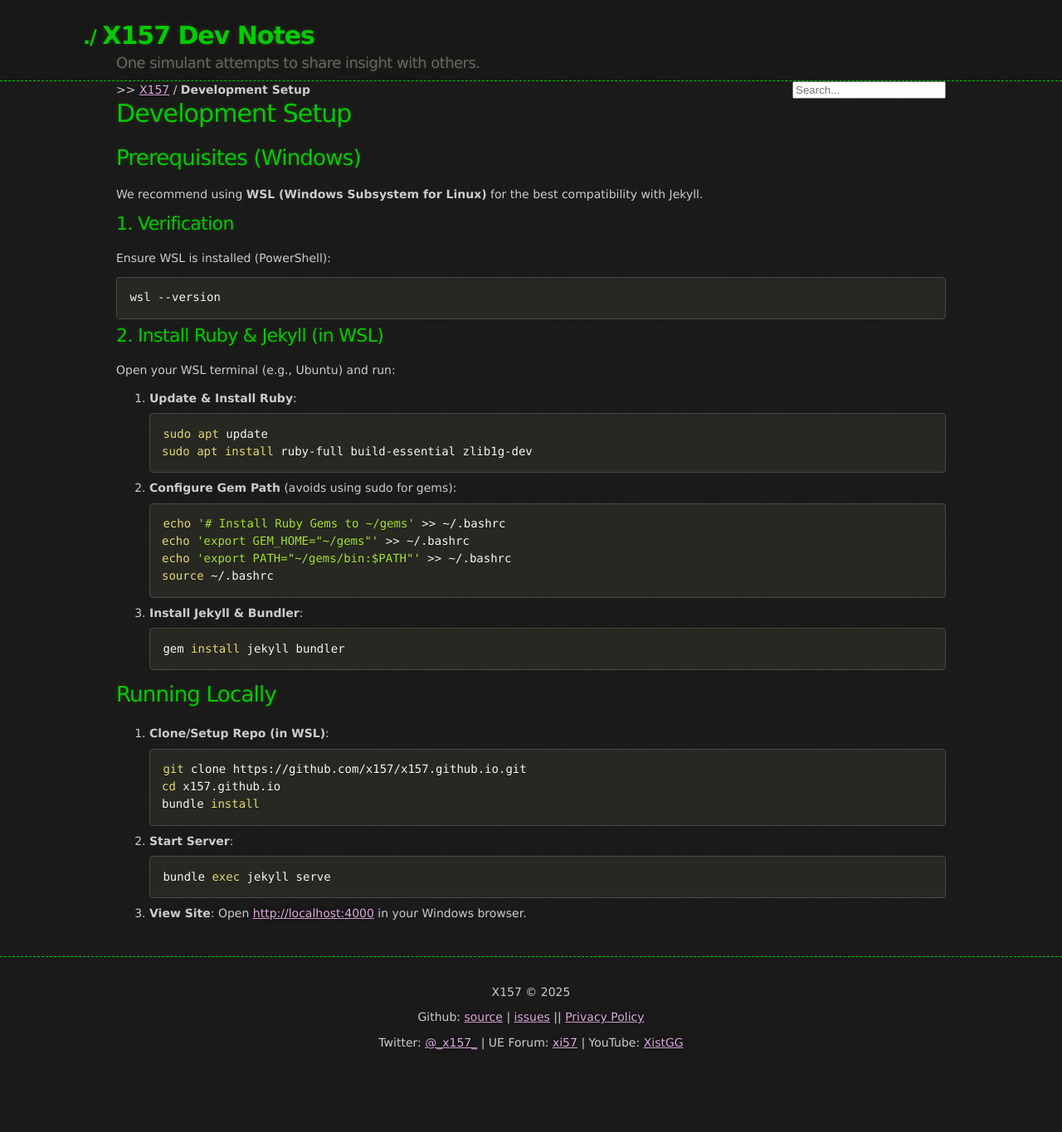
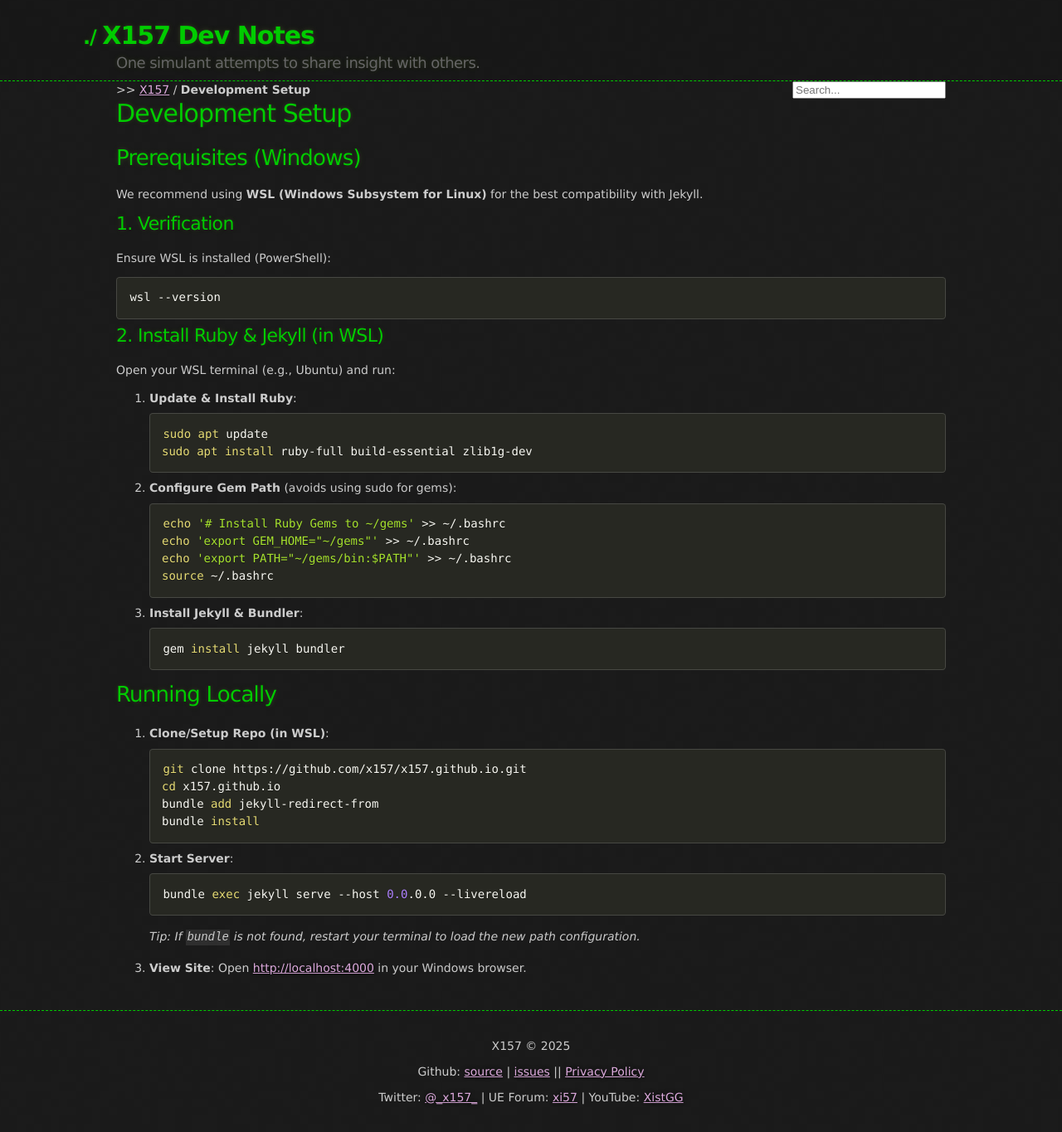
Before and after one commit to x157/x157.github.io, a Jekyll site: the page built from DEVELOPMENT.md, in a window 1280 px wide. Shown: the whole page at 83% size. Built offline with Jekyll 4.4.1, drawn with Linux system fonts in a browser that asks for light colours; our own code applies the rules of GitHub Pages for plain Markdown files; before the commit the page ends 1300 px from its top, so only the background shows below that.

Commit message:
Update local dev dependencies

````diff
--- a/DEVELOPMENT.md
+++ b/DEVELOPMENT.md
@@ -37,13 +37,15 @@
     ```bash
     git clone https://github.com/x157/x157.github.io.git
     cd x157.github.io
+    bundle add jekyll-redirect-from
     bundle install
     ```
 
 2.  **Start Server**:
     ```bash
-    bundle exec jekyll serve
+    bundle exec jekyll serve --host 0.0.0.0 --livereload
     ```
+    *Tip: If `bundle` is not found, restart your terminal to load the new path configuration.*
 
 3.  **View Site**:
     Open [http://localhost:4000](http://localhost:4000) in your Windows browser.
--- a/Gemfile
+++ b/Gemfile
@@ -6,3 +6,6 @@
 
 gem "jekyll"
 gem "jekyll-sitemap"
+
+
+gem "jekyll-redirect-from", "~> 0.16.0"
````
